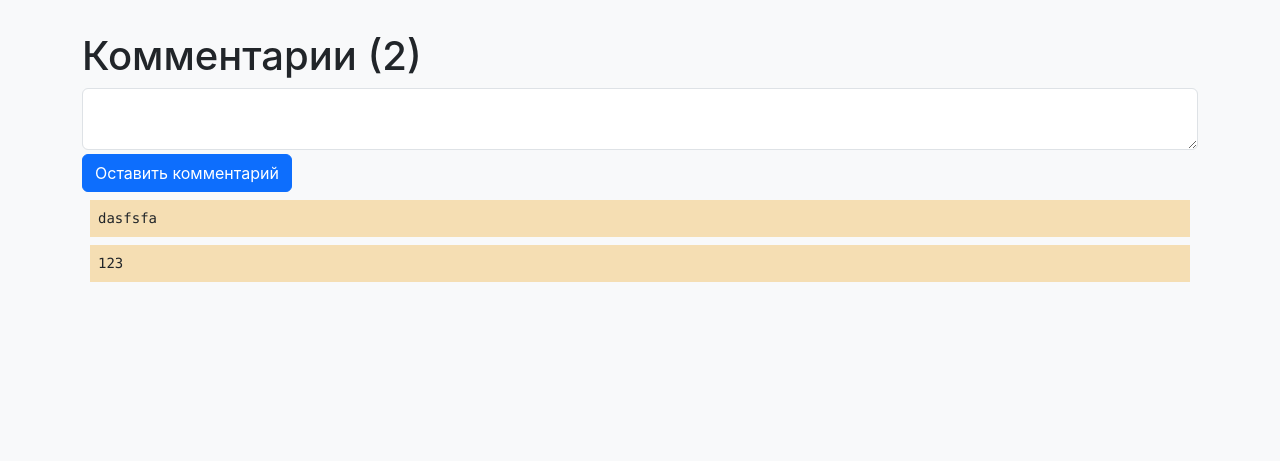
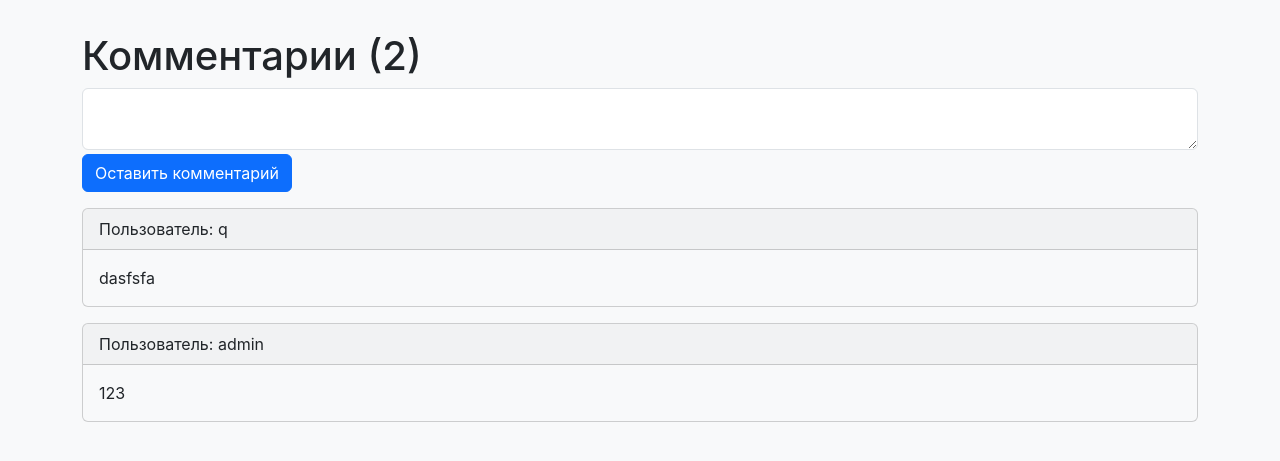
Before and after one commit to fhw12/blog-platform, a Flask app: page /post/1 in a window 1280 px wide. Shown: the part 176-637 px from the top of the page. Run offline with Flask 3, Linux system fonts and the light colour scheme; data comes from the database, SQL or seed files in the repository; both versions use the stored data as it was after the commit; some libraries are stand-ins or nearby versions.

Commit message:
new update

```diff
--- a/db/CommentModel.py
+++ b/db/CommentModel.py
@@ -35,7 +35,7 @@ class CommentModel:
 	# 	ret = cursor.fetchall()
 	# 	return ret
 
-	def deleteCommentByID(self, postID):
+	def deleteCommentById(self, postID):
 		connectionHelper = ConnectionHelper()
 		connection = connectionHelper.getConnection()
 		cursor = connection.cursor()
--- a/db/DataBaseController.py
+++ b/db/DataBaseController.py
@@ -34,6 +34,9 @@ class DBController:
 	def getUserByUsername(self, username):
 		return self.userModel.getUserByUsername(username)
 
+	def getUserById(self, userId):
+		return self.userModel.getUserById(userId)
+
 	def addUser(self, username, password):
 		self.userModel.addUser(username, password)
 
--- a/db/UserModel.py
+++ b/db/UserModel.py
@@ -27,7 +27,7 @@ class UserModel:
 		ret = cursor.fetchall()
 		return ret
 
-	def getUserByID(self, userID):
+	def getUserById(self, userID):
 		connectionHelper = ConnectionHelper()
 		connection = connectionHelper.getConnection()
 		cursor = connection.cursor()
--- a/routes.py
+++ b/routes.py
@@ -35,7 +35,13 @@ class Routes:
 		@self.app.route('/post/<int:postId>')
 		def post(postId):
 			post = self.dbController.getPostById(int(postId))[0]
-			comments = self.dbController.getCommentsByPostId(int(postId))
+			postComments = self.dbController.getCommentsByPostId(int(postId))
+			comments = []
+			for item in postComments:
+				author = self.dbController.getUserById(item[3])[0][1]
+				comments.append((item[0], item[1], item[2], author))
+
+			#return comments
 			return render_template(
 				'post.html',
 				post = post,
@@ -127,10 +133,9 @@ class Routes:
 			content = request.form['content']
 
 			if 'username' in session:
-
-				self.dbController.addComment(postId, content, 1)
-				return session['username']
-				#return redirect(url_for('index'))
+				userId = self.dbController.getUserByUsername(session['username'])[0][0]
+				self.dbController.addComment(postId, content, userId)
+				return redirect(url_for('index'))
 			else:
 				return redirect(url_for('index'))
 
--- a/templates/post.html
+++ b/templates/post.html
@@ -3,7 +3,7 @@
 {% block content %}
 <div class="pb-5">
 	<h1>{{ post[1] }}</h1>
-	<span id="content">{{ post[2] }}</span>
+	<span id="content">{{ post[2]|safe }}</span>
 </div>
 
 <h1>Комментарии ({{ comments|length }})</h1>
@@ -13,9 +13,12 @@
 </form>
 
 {% for comment in comments %}
-<pre class="p-2 m-2" style="background-color: wheat;">
-{{ comment[2] }}
-</pre>
+<div class="card text-bg-light mb-3 mt-3">
+	<div class="card-header text-dark">Пользователь: {{ comment[3] }}</div>
+	<div class="card-body">
+		<p class="card-text text-dark">{{ comment[2] }}</p>
+	</div>
+</div>
 {% endfor %}
 
 <script>
```
Also changed, not shown: main.db.
